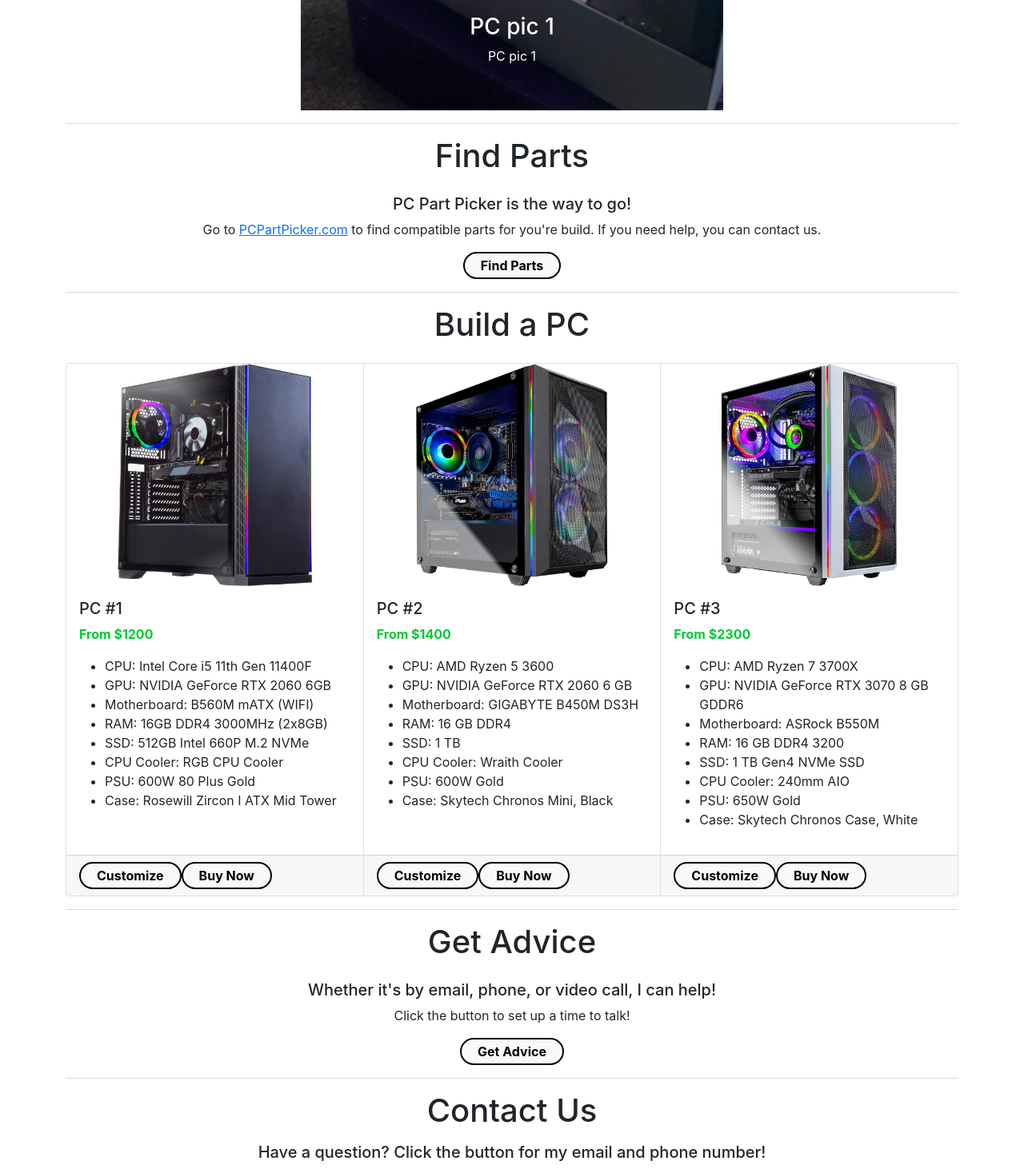
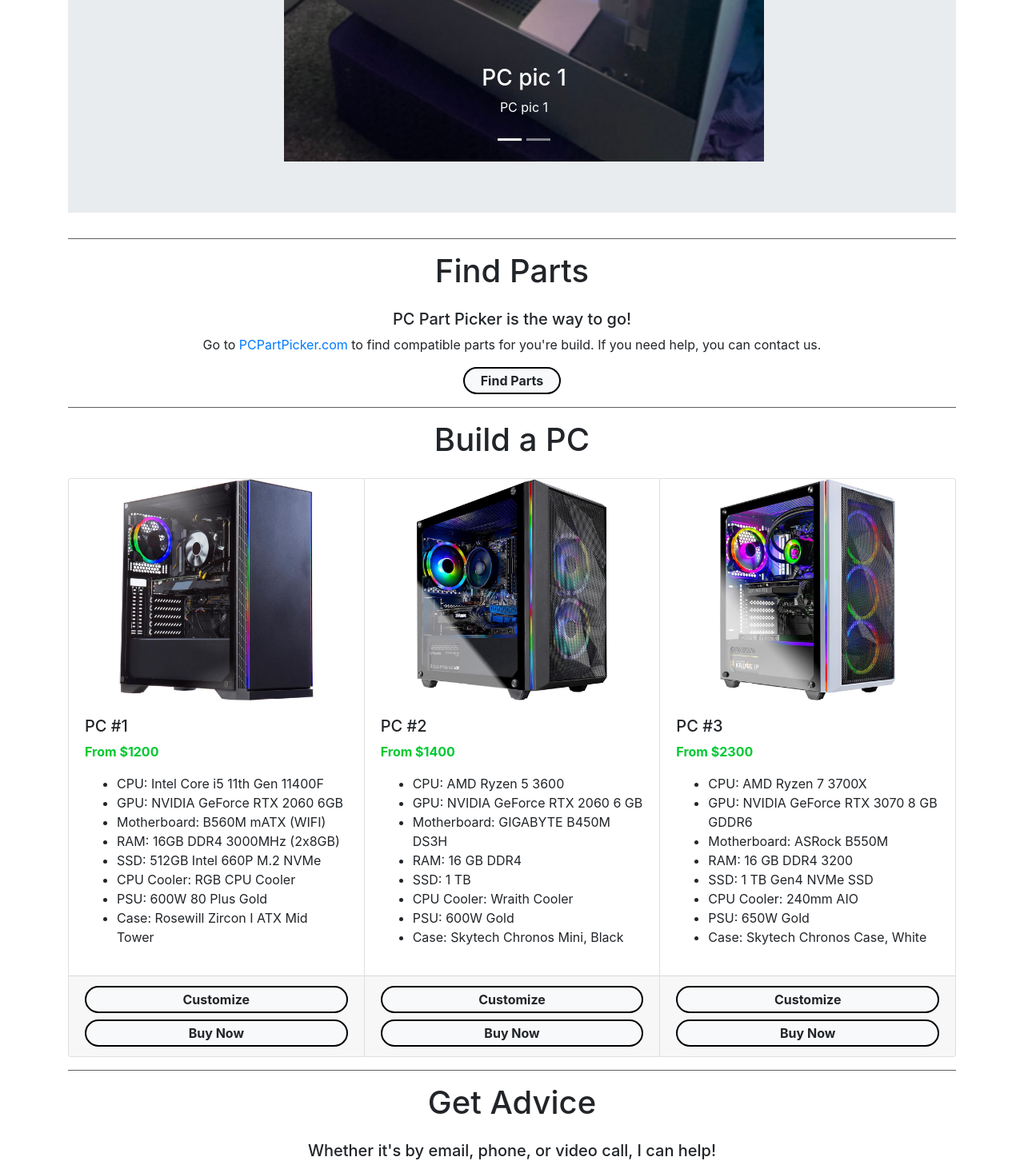
Before and after one commit to Keidusii/Portfolio-project, a React (Create React App) app: page / in a window 1280 px wide. Shown: the part 840-2302 px from the top of the page at 80% size. Built offline with nearby package versions, Linux system fonts and the light colour scheme.

Commit message:
bug fixes & updates

```diff
--- a/package.json
+++ b/package.json
@@ -8,10 +8,13 @@
     "@testing-library/jest-dom": "^5.11.4",
     "@testing-library/react": "^11.1.0",
     "@testing-library/user-event": "^12.1.10",
-    "bootstrap": "^5.1.1",
+    "bootstrap": "4.5.2",
+    "jquery": "^3.6.0",
     "react": "^17.0.2",
     "react-dom": "^17.0.2",
+    "react-router-dom": "^5.3.0",
     "react-scripts": "4.0.3",
+    "react-scroll": "^1.8.4",
     "reactstrap": "8.5.1",
     "web-vitals": "^1.0.1"
   },
--- a/src/App.css
+++ b/src/App.css
@@ -1,3 +1,4 @@
+
 .navbar {
     border-bottom: 1px solid #c4c4c4;
     background-image: linear-gradient(white, #363636);
--- /dev/null
+++ b/src/Shared/Cart.js
@@ -0,0 +1,3 @@
+export const CART = [
+
+];
--- a/src/Shared/PcBuilds.js
+++ b/src/Shared/PcBuilds.js
@@ -11,7 +11,9 @@ export const PCBUILDS = [
         ssd: "512GB Intel 660P M.2 NVMe",
         cpuCooler: "RGB CPU Cooler",
         psu: "600W 80 Plus Gold",
-        case: "Rosewill Zircon I ATX Mid Tower"
+        case: "Rosewill Zircon I ATX Mid Tower",
+        altCpus: ["Intel Core i5-11400F", "Intel Core i7-10700K", "Intel Core i9-11900K"],
+        altGpus: ["NVIDIA GeForce RTX 2060 6GB", "EVGA GeForce RTX 3060 12GB", "EVGA GeForce RTX 3080 Ti 12GB"]
     },
     {
         id: 1,
@@ -25,7 +27,9 @@ export const PCBUILDS = [
         ssd: "1 TB",
         cpuCooler: "Wraith Cooler",
         psu: "600W Gold",
-        case: "Skytech Chronos Mini, Black"
+        case: "Skytech Chronos Mini, Black",
+        altCpus: ["AMD Ryzen 5 3600", "AMD Ryzen 7 3700X", "AMD Ryzen 9 5900X"],
+        altGpus: ["NVIDIA GeForce RTX 2060 6GB", "Asus GeForce RTX 3070 8GB", "EVGA GeForce RTX 3090 24GB"]
     },
     {
         id: 2,
@@ -39,6 +43,8 @@ export const PCBUILDS = [
         ssd: "1 TB Gen4 NVMe SSD",
         cpuCooler: "240mm AIO",
         psu: "650W Gold",
-        case: "Skytech Chronos Case, White"
+        case: "Skytech Chronos Case, White",
+        altCpus: ["AMD Ryzen 7 3700X", "AMD Ryzen 7 5800X", "AMD Ryzen 9 3950X"],
+        altGpus: ["NVIDIA GeForce RTX 3070 8 GB GDDR6", "Asus GeForce RTX 3080 10GB", "Asus GeForce RTX 3090 24GB"]
     }
 ]
--- a/src/components/BuildPcComponent.js
+++ b/src/components/BuildPcComponent.js
@@ -1,15 +1,24 @@
 import React, { Component } from "react";
-import { Card, Button, CardImg, CardGroup, CardBody, CardFooter,
-        Modal, ModalHeader, ModalBody, ModalFooter } from 'reactstrap';
+import {
+    Card, Button, CardImg, CardGroup, CardBody, CardFooter,
+    Modal, ModalHeader, ModalBody, ModalFooter, Collapse
+} from 'reactstrap';
+
 
 class BuildPc extends Component {
     constructor(props) {
         super(props);
         this.state = {
-            isModalOpen: false
+            isModalOpen: false,
+            isOpen: false,
+            isCardTwoOpen: false,
+            isCardThreeOpen: false,
+            cart: props.cart
         }
 
         this.toggleModal = this.toggleModal.bind(this);
+        this.toggleCard = this.toggleCard.bind(this);
+        this.addToCart = this.addToCart.bind(this);
     }
 
     toggleModal() {
@@ -18,15 +27,27 @@ class BuildPc extends Component {
         });
     }
 
+    toggleCard() {
+        this.setState({
+            isOpen: !this.state.isOpen
+        });
+    }
+
+    addToCart() {
+        this.setState({
+            cart: [...this.state.cart, "this"]
+        });
+    }
+
     render() {
         const card = this.props.pcBuilds.map(pc => {
             return (
-                <React.Fragment>
-                    <Card key={pc.id}>
-                        <CardImg width="100%" src={pc.src} alt={pc.alt}/>
+                <React.Fragment key={pc.id}>
+                    <Card>
+                        <CardImg width="100%" src={pc.src} alt={pc.alt} />
                         <CardBody>
                             <h5>PC #{pc.id + 1}</h5>
-                            <p className ="card-text pc-price">From {pc.cost}</p>
+                            <p className="card-text pc-price">From {pc.cost}</p>
                             <ul>
                                 <li>CPU: {pc.cpu}</li>
                                 <li>GPU: {pc.gpu}</li>
@@ -39,8 +60,8 @@ class BuildPc extends Component {
                             </ul>
                         </CardBody>
                         <CardFooter>
-                            <Button color="light" className="main-button" onClick={this.toggleModal}>Customize</Button>
-                            <Button color="light" className="main-button ml-2 mt-md-2 my-lg-auto">Buy Now</Button>
+                            <Button color="light" className="col text-nowrap main-button mb-2" onClick={this.toggleModal}>Customize</Button>
+                            <Button color="light" className="col main-button" onClick={this.addToCart}>Buy Now</Button>
                         </CardFooter>
                     </Card>
 
@@ -49,19 +70,29 @@ class BuildPc extends Component {
                             <h1>Customize</h1>
                         </ModalHeader>
                         <ModalBody>
-
+                            <Button color="primary" onClick={this.toggleCard} style={{ marginBottom: '1rem' }}>Toggle</Button>
+                            <Collapse isOpen={this.state.isOpen}>
+                                <Card>
+                                    <CardBody>
+                                        Anim pariatur cliche reprehenderit,
+                                        enim eiusmod high life accusamus terry richardson ad squid. Nihil
+                                        anim keffiyeh helvetica, craft beer labore wes anderson cred
+                                        nesciunt sapiente ea proident.
+                                    </CardBody>
+                                </Card>
+                            </Collapse>
                     </ModalBody>
                     <ModalFooter>
                         <Button color="light" className="main-button" onClick={this.toggleModal}>Close</Button>
-                            <Button color="light" className="main-button" onClick={this.toggleModal}>Add to Cart</Button>
+                        <Button color="light" className="main-button" onClick={this.addToCart}>Add to Cart</Button>
                     </ModalFooter>
                 </Modal>
-                </React.Fragment>
+                </React.Fragment >
             );
     });
 
-        return (
-            <div className="container" id="buildPC">
+    return(
+            <div className = "container" id = "buildPC" >
                 <div className="text-center mb-4">
                     <h1>Build a PC</h1>
                 </div>
--- a/src/components/FindParts.js
+++ b/src/components/FindParts.js
@@ -12,7 +12,7 @@ function FindParts() {
                 </p>
             </div>
             <div className="text-center">
-                <button className="btn main-button btn-light text-nowrap">Find Parts</button>
+                <a href="https://pcpartpicker.com" target="_blank" className="btn main-button btn-light text-nowrap">Find Parts</a>
             </div>
             <hr />
         </div>
--- a/src/components/FooterComponent.js
+++ b/src/components/FooterComponent.js
@@ -6,13 +6,9 @@ function Footer() {
             <nav className="navbar navbar-light bg-light sticky-top navbar-expand-md">
                 <div className="container-fluid">
                     <a className="navbar-brand" href="./index.html">CustomPCBuilder</a>
-                    <button className="navbar-toggler" type="button" data-toggle="collapse" data-target="#navbarToggler">
-                        <span className="navbar-toggler-icon"></span>
-                    </button>
-                    <div className="collapse navbar-collapse" id="navbarToggler">
                     <ul id="nav-footer" className="navbar-nav mx-auto mb-lg-0">
                         <li className="nav-item">
-                                <a className="nav-link active" aria-current="page" href="#home">Home</a>
+                            <a className="nav-link" href="#home">Home</a>
                         </li>
                         <li className="nav-item">
                             <a className="nav-link" href="#findParts">Find Parts</a>
@@ -28,7 +24,6 @@ function Footer() {
                         </li>
                     </ul>
                 </div>
-                </div>
             </nav>
         </footer>
     );
--- a/src/components/HeaderComponent.js
+++ b/src/components/HeaderComponent.js
@@ -1,4 +1,5 @@
 import React, { Component } from 'react';
+import { Link } from "react-scroll";
 
 class Header extends Component {
     constructor(props) {
@@ -19,19 +20,69 @@ class Header extends Component {
                     <div className="collapse navbar-collapse" id="navbarToggler">
                         <ul id="nav-header" className="navbar-nav mx-auto mb-1 mb-lg-0">
                             <li className="nav-item">
-                                <a className="nav-link nav-scroll active" aria-current="page" href="#home">Home</a>
+                                <Link
+                                    className="nav-link nav-scroll"
+                                    activeClass="active"
+                                    to="home"
+                                    spy={true}
+                                    smooth={true}
+                                    offset={-70}
+                                    duration={300}
+                                >
+                                    Home
+                                </Link>
                             </li>
                             <li className="nav-item">
-                                <a className="nav-link nav-scroll" href="#findParts">Find Parts</a>
+                                <Link
+                                    className="nav-link nav-scroll"
+                                    activeClass="active"
+                                    to="findParts"
+                                    spy={true}
+                                    smooth={true}
+                                    offset={-70}
+                                    duration={300}
+                                >
+                                    Find Parts
+                                </Link>
                             </li>
                             <li className="nav-item">
-                                <a className="nav-link nav-scroll" href="#buildPC">Build a PC</a>
+                                <Link
+                                    className="nav-link nav-scroll"
+                                    activeClass="active"
+                                    to="buildPC"
+                                    spy={true}
+                                    smooth={true}
+                                    offset={-70}
+                                    duration={300}
+                                >
+                                    Build a PC
+                                </Link>
                             </li>
                             <li className="nav-item">
-                                <a className="nav-link nav-scroll" href="#getAdvice">Get Advice</a>
+                                <Link
+                                    className="nav-link nav-scroll"
+                                    activeClass="active"
+                                    to="getAdvice"
+                                    spy={true}
+                                    smooth={true}
+                                    offset={-70}
+                                    duration={300}
+                                >
+                                    Get Advice
+                                </Link>
                             </li>
                             <li className="nav-item">
-                                <a className="nav-link nav-scroll" href="#contactUs">Contact Us</a>
+                            <Link
+                                    className="nav-link nav-scroll"
+                                    activeClass="active"
+                                    to="contactUs"
+                                    spy={true}
+                                    smooth={true}
+                                    offset={-70}
+                                    duration={300}
+                                >
+                                    Contact Us
+                                </Link>
                             </li>
                         </ul>
                         <i className="fas fa-shopping-cart fa-lg my-auto"></i>
--- a/src/components/JumbotronComponent.js
+++ b/src/components/JumbotronComponent.js
@@ -4,16 +4,17 @@ import { Jumbotron, Container, Carousel, CarouselItem, CarouselControl, Carousel
 function JumbotronComponent(props) {
     const [activeIndex, setActiveIndex] = useState(0);
     const [animating, setAnimating] = useState(false);
+    const pics = props.pcPics;
 
     const next = () => {
         if (animating) return;
-        const nextIndex = activeIndex === props.length - 1 ? 0 : activeIndex + 1;
+        const nextIndex = activeIndex === pics.length - 1 ? 0 : activeIndex + 1;
         setActiveIndex(nextIndex);
     }
 
     const previous = () => {
         if (animating) return;
-        const nextIndex = activeIndex === 0 ? props.length - 1 : activeIndex - 1;
+        const nextIndex = activeIndex === 0 ? pics.length - 1 : activeIndex - 1;
         setActiveIndex(nextIndex);
     }
 
@@ -34,9 +35,8 @@ function JumbotronComponent(props) {
             </CarouselItem>
         );
     });
-
     return (
-       <div className="container">
+       <div className="container" id="home">
             <Jumbotron fluid>
                 <Container fluid>
                     <h4 className="display-4 text-center">Need Help Building A PC?</h4>
@@ -47,7 +47,7 @@ function JumbotronComponent(props) {
                             next={next}
                             previous={previous}
                         >
-                            <CarouselIndicators items={props.pcPics} activeIndex={activeIndex} onClickHandler={goToIndex} />
+                            <CarouselIndicators items={pics} activeIndex={activeIndex} onClickHandler={goToIndex} />
                             {slides}
                             <CarouselControl direction="prev" directionText="Previous" onClickHandler={previous} />
                             <CarouselControl direction="next" directionText="Next" onClickHandler={next} />
--- a/src/components/MainComponent.js
+++ b/src/components/MainComponent.js
@@ -8,6 +8,7 @@ import ContactUs from './ContactUsComponent';
 import Footer from './FooterComponent';
 import { PCPICS } from '../Shared/PcPics';
 import { PCBUILDS } from '../Shared/PcBuilds';
+import { CART } from '../Shared/Cart';
 
 class MainComponent extends Component {
     render() {
@@ -16,7 +17,7 @@ class MainComponent extends Component {
                 <Header />
                 <JumbotronComponent pcPics={PCPICS} />
                 <FindParts />
-                <BuildPc pcBuilds={PCBUILDS}/>
+                <BuildPc pcBuilds={PCBUILDS} cart={CART}/>
                 <NeedAdvice />
                 <ContactUs />
                 <Footer />
--- a/src/components/NeedAdviceComponent.js
+++ b/src/components/NeedAdviceComponent.js
@@ -18,7 +18,7 @@ class NeedAdvice extends Component {
     }
     render() {
         return (
-            <div className="container" id="needAdvice">
+            <div className="container" id="getAdvice">
                 <div className="text-center">
                     <h1>Get Advice</h1>
                     <h5 className="mt-4">Whether it's by email, phone, or video call, I can help!</h5>
--- a/src/index.js
+++ b/src/index.js
@@ -2,7 +2,9 @@ import React from 'react';
 import ReactDOM from 'react-dom';
 import App from './App';
 import reportWebVitals from './reportWebVitals';
-import 'bootstrap/dist/css/bootstrap.min.css';
+import 'jquery/dist/jquery.min.js';
+import 'bootstrap/dist/css/bootstrap.css';
+import 'bootstrap/dist/js/bootstrap.js';
 import '@fortawesome/fontawesome-free/js/all.js';
 import "@fontsource/black-ops-one";
 import './index.css';
```
Also changed, not shown: 1 other file (tests, documents, lock files or other folders). Lines whose indentation alone changed are shown as unchanged.
